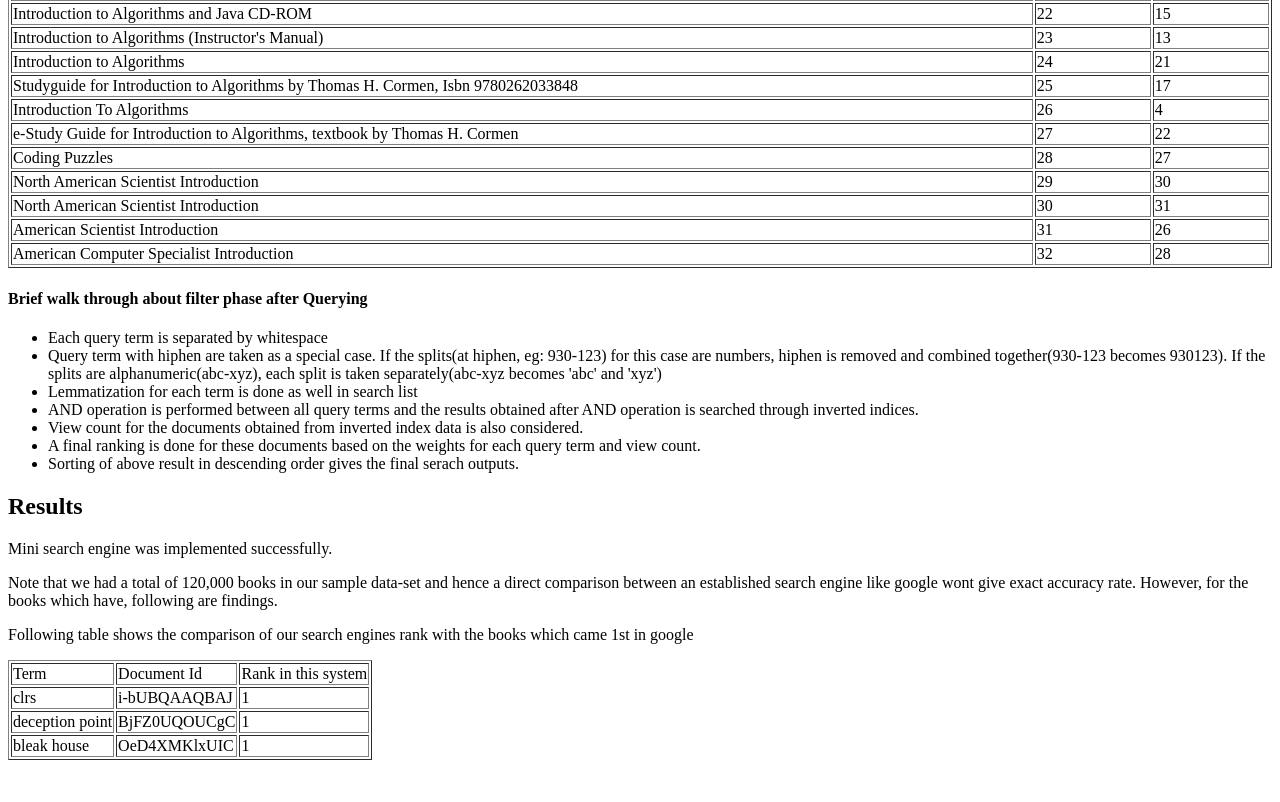
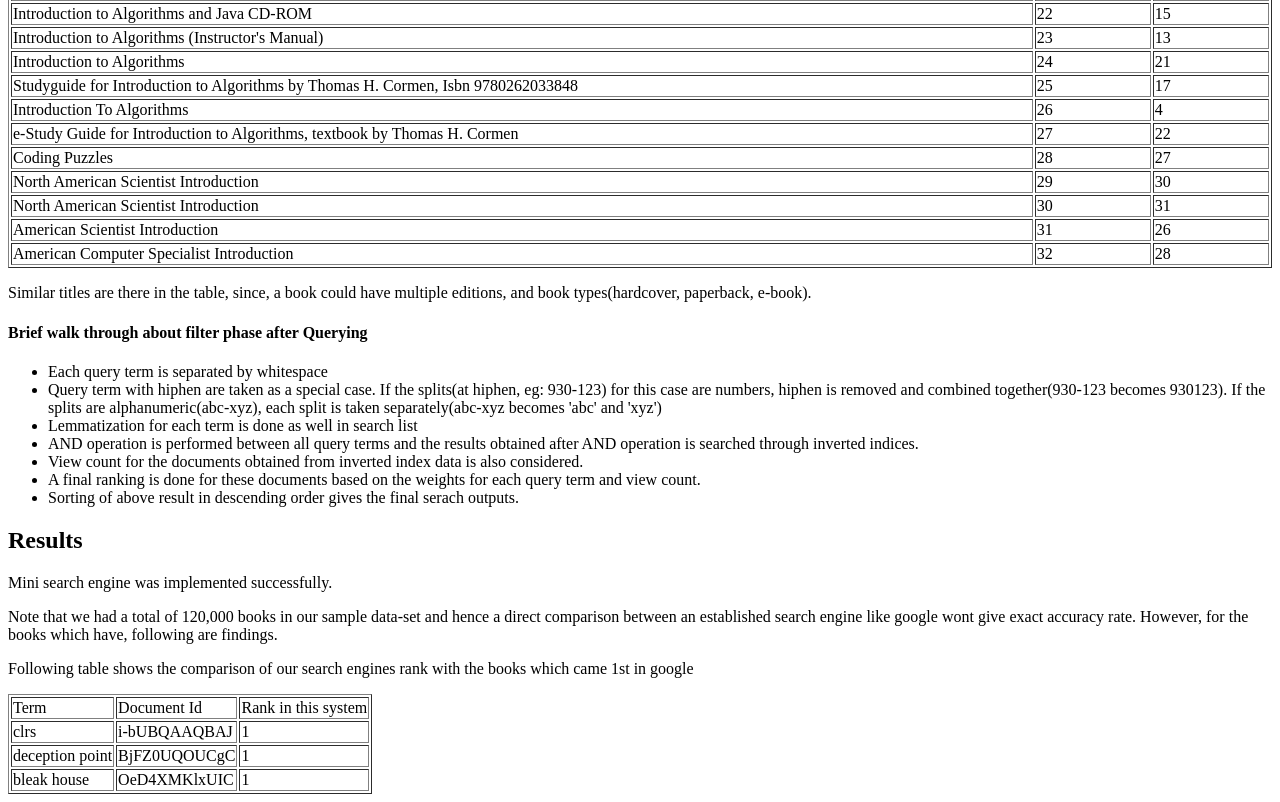
Before and after one commit to bharathramh92/DocSearch, a plain HTML site: page index.html in a window 1280 px wide. Shown: the part 4141-4943 px from the top of the page. Before the commit the page ends 4909 px from the top, so only its background shows below. Drawn offline with Linux system fonts and the light colour scheme.

Commit message:
Update index.html
added reason for similar title names

```diff
--- a/index.html
+++ b/index.html
@@ -195,7 +195,7 @@ Used view ranking for this purpose and had achieved this. This is completed.</p>
 <tr><td>American Scientist Introduction </td><td> 31 </td><td> 26</td></tr>
 <tr><td>American Computer Specialist Introduction </td><td> 32 </td><td> 28</td></tr>
 </table>
-
+<p>Similar titles are there in the table, since, a book could have multiple editions, and book types(hardcover, paperback, e-book).</p>
 <h4>Brief walk through about filter phase after Querying</h4>
 <ul>
     <li>Each query term is separated by whitespace</li>
```
